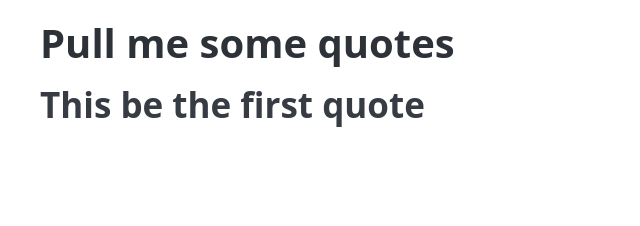
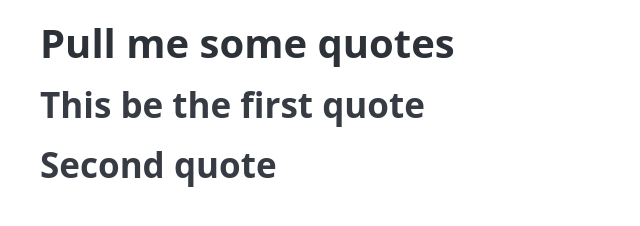
Before and after one commit to gocodogo/test_pull, a plain HTML site: page index.html in a window 1280 px wide. Shown: the whole page, without its empty margins (0-640 px from the left). Drawn offline with nearby package versions, Linux system fonts and the light colour scheme.

Commit message:
add second quote

```diff
--- a/index.html
+++ b/index.html
@@ -10,6 +10,7 @@
     <main class="container">
         <h1>Pull me some quotes</h1>
         <h2>This be the first quote</h2>
+        <h2>Second quote</h2>
     </main>
 
 </body>
```
